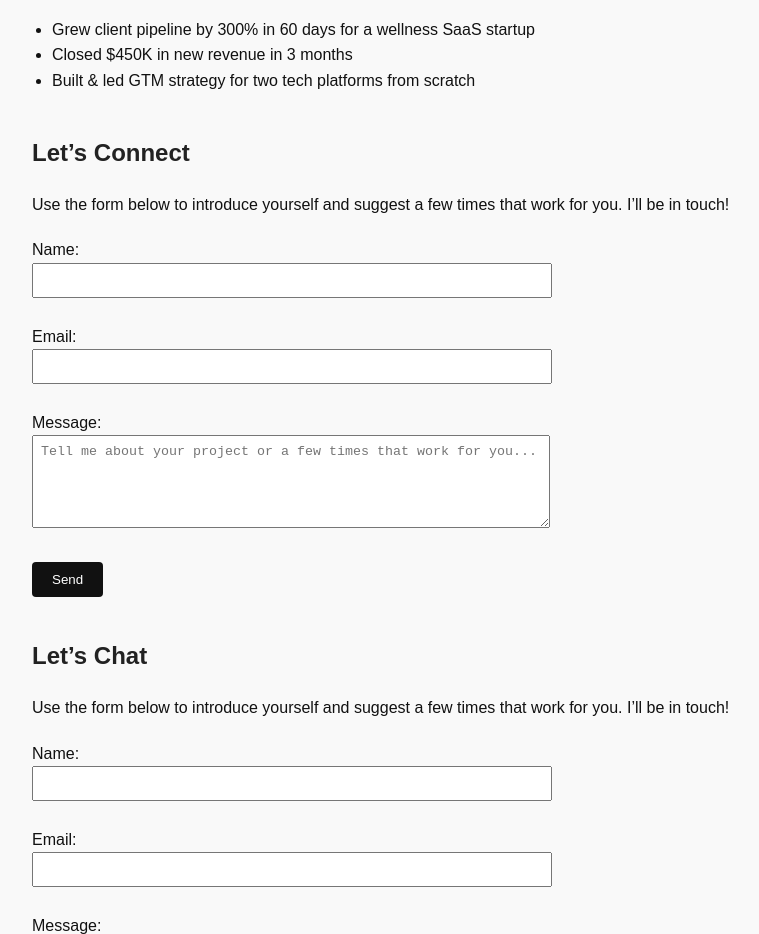
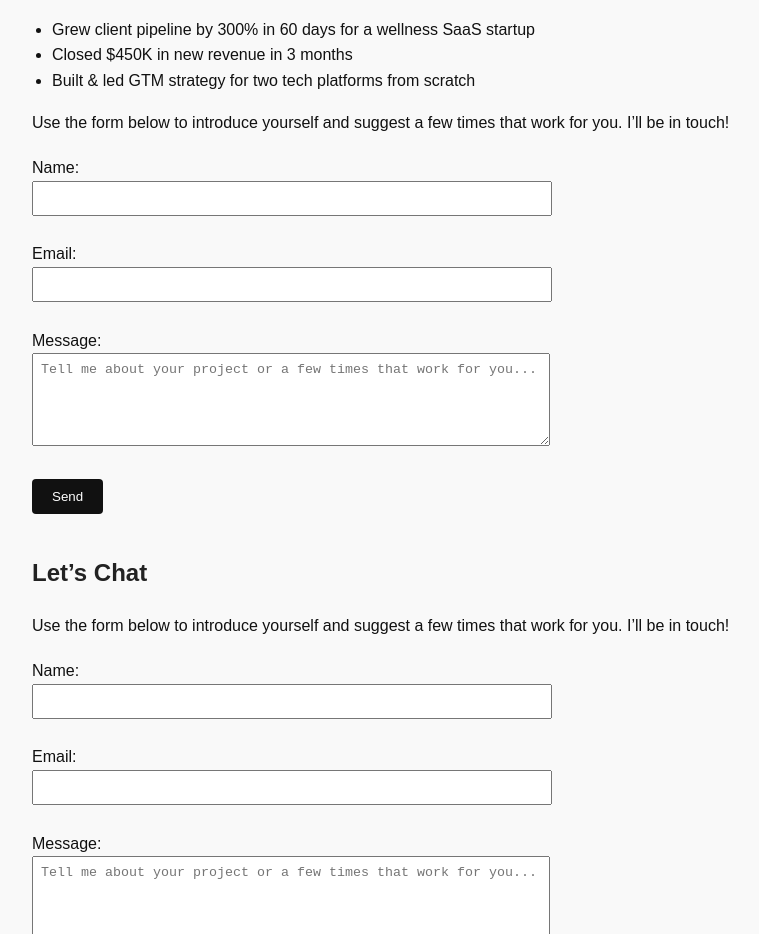
Before and after one commit to Natalie911/Natalie911.github.io, a plain HTML site: page index.html in a window 1280 px wide. Shown: the part 1123-2057 px from the top of the page, without its empty margins (208-967 px from the left). Drawn offline with Linux system fonts and the light colour scheme.

Commit message:
Add files via upload

```diff
--- a/index.html
+++ b/index.html
@@ -91,8 +91,6 @@
       <li>Built & led GTM strategy for two tech platforms from scratch</li>
     </ul>
 
-    <h2>Let’s Connect</h2>
-
     <p>Use the form below to introduce yourself and suggest a few times that work for you. I’ll be in touch!</p>
     <form action="mailto:natalie@nataliehelenconsulting.com" method="post" enctype="text/plain" style="max-width: 500px; margin-top: 20px;">
       <label for="name">Name:</label><br>
```
